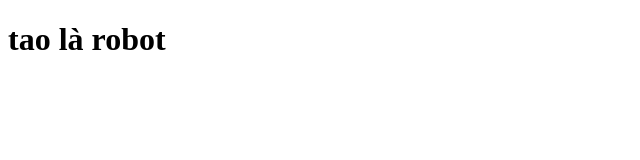
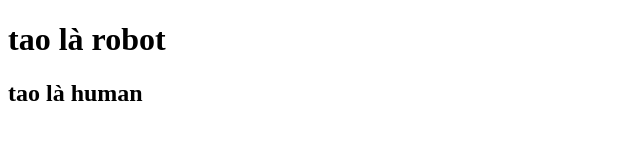
Before and after one commit to thanh1k6zz/duan5xungdot, a plain HTML site: page index.html in a window 1280 px wide. Shown: the whole page, without its empty margins (0-640 px from the left). Drawn offline with Linux system fonts and the light colour scheme.

Commit message:
1. sửa lần 1 by an

```diff
--- a/index.html
+++ b/index.html
@@ -7,5 +7,6 @@
   </head>
   <body>
     <h1>tao là robot</h1>
+    <h2>tao là human</h2>
   </body>
 </html>
```
